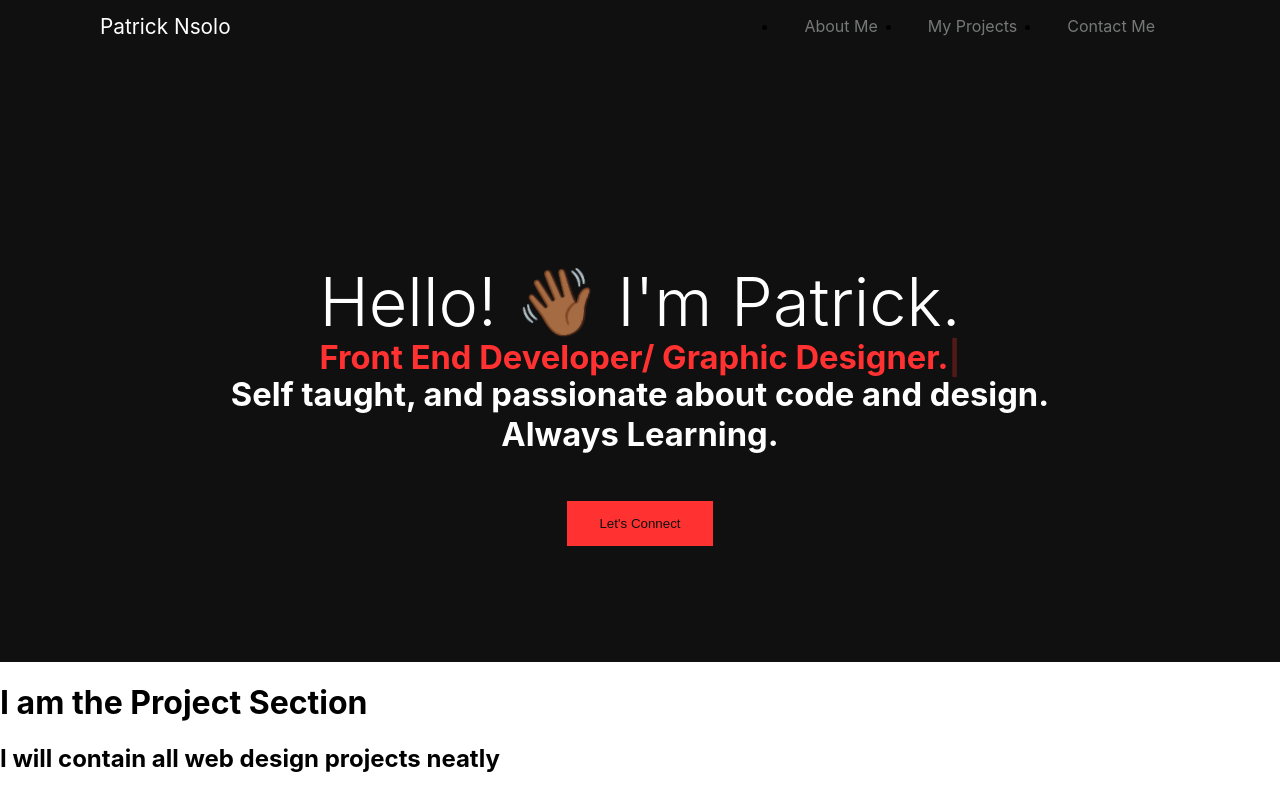
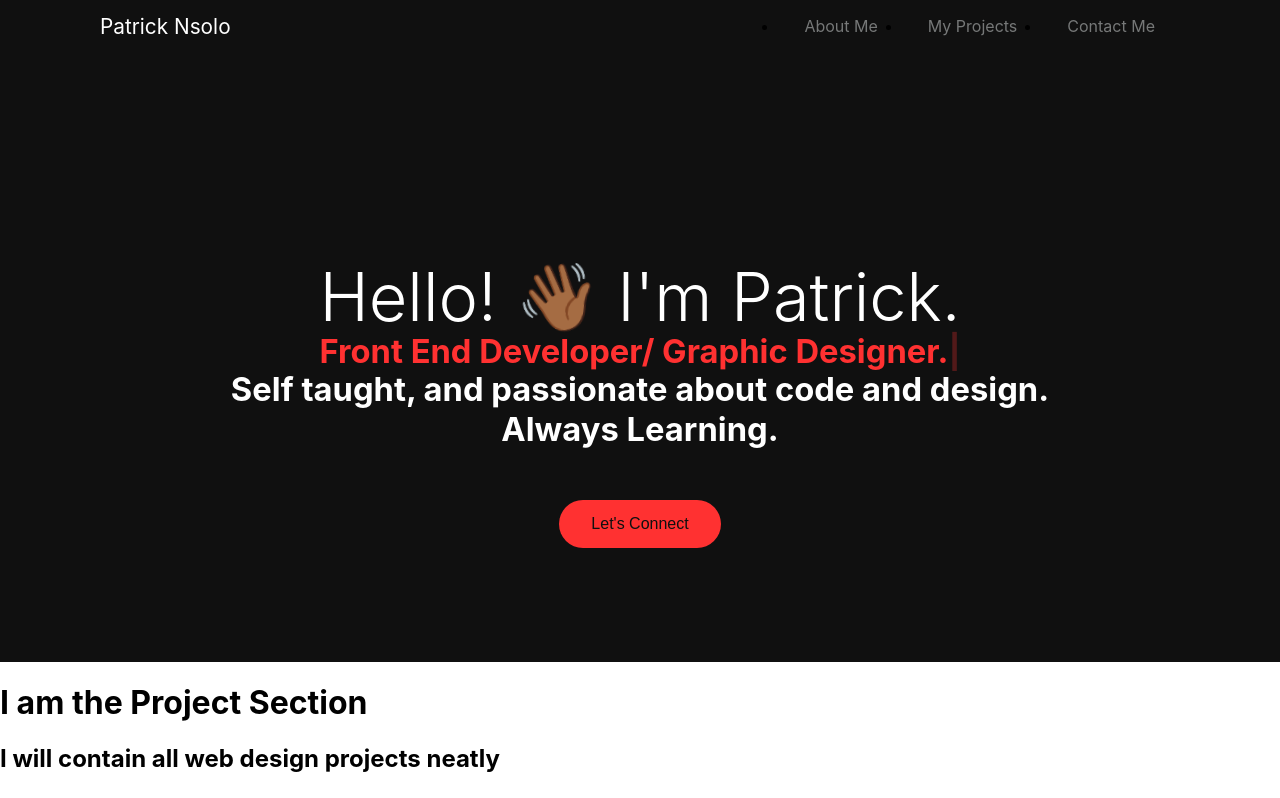
Before and after one commit to patrick-nsolo/FEDportfolio, a React (Create React App) app: page / in a window 1280 px wide. Shown: the top 798 px of the page. Built offline with nearby package versions, Linux system fonts and the light colour scheme.

Commit message:
update react web app

```diff
--- a/src/components/Home/Home.css
+++ b/src/components/Home/Home.css
@@ -52,5 +52,7 @@
     color:#101010;
     text-align: center;
     cursor:pointer;
-
+    border-radius: 25px;
+    font-size: 1rem;
+    margin:4px 2px;
 }
```
